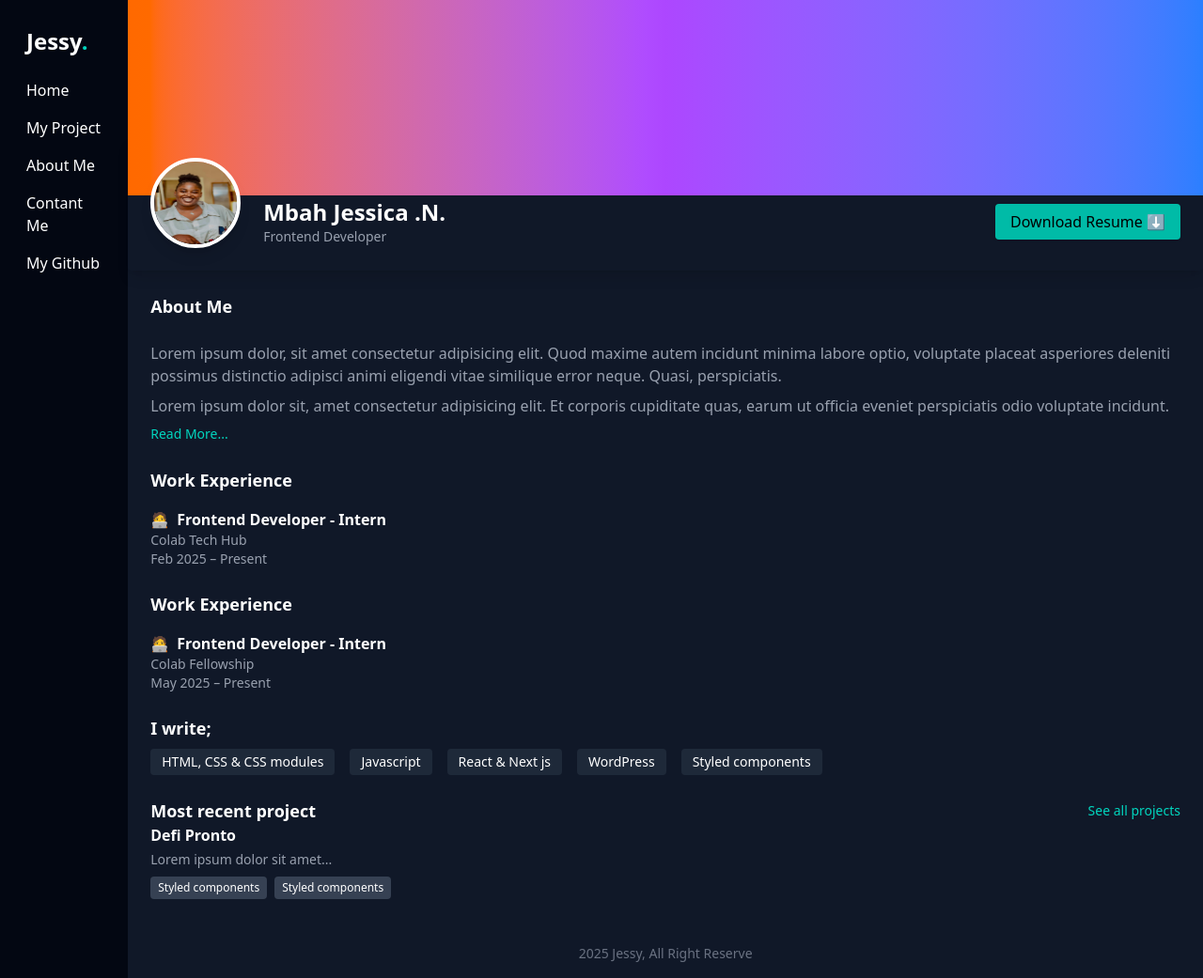
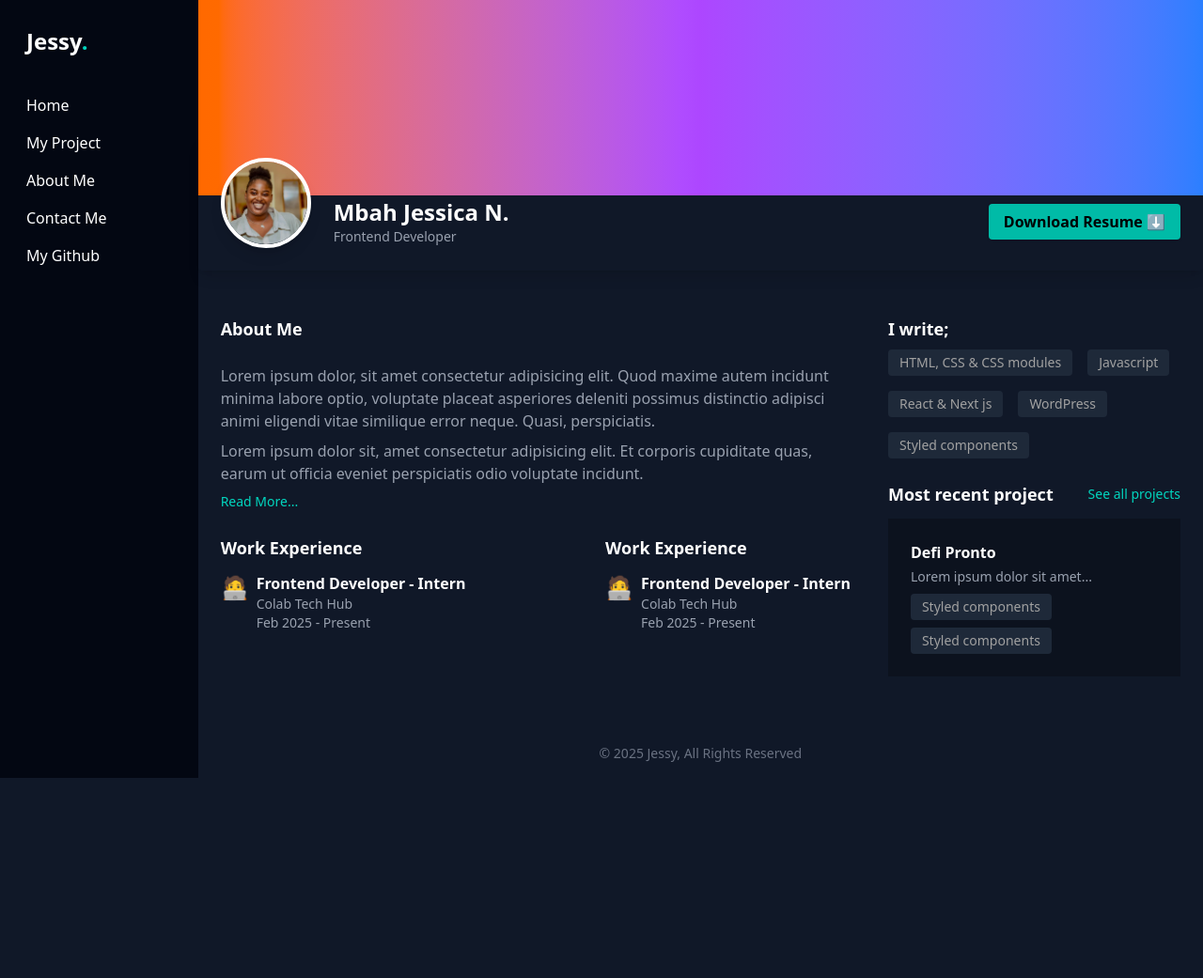
Before and after one commit to MissOrder/Portfolio, a plain HTML site: page index.html in a window 1280 px wide. Shown: the whole page at 94% size. After the commit the page ends 828 px from the top, so only its background shows below. Drawn offline with Linux system fonts and the light colour scheme.

Commit message:
fixed responsivness

```diff
--- a/index.html
+++ b/index.html
@@ -1,127 +1,182 @@
 <!DOCTYPE html>
 <html lang="en">
-
 	<head>
-  <meta charset="UTF-8">
-  <meta name="viewport" content="width=device-width, initial-scale=1.0">
+		<meta charset="UTF-8" />
+		<meta name="viewport" content="width=device-width, initial-scale=1.0" />
 		<title>Portfolio</title>
-  <link href="src/output.css" rel="stylesheet">
+		<link href="src/output.css" rel="stylesheet" />
 	</head>
 
-<body>
-  <div class="flex min-h-screen">
-    <aside class="w-1/7 bg-gray-950 text-white flex flex-col p-7 space-y-6">
-      <h2 class="text-2xl font-bold"> Jessy<span class="font-bold text-teal-400">.</span></h2>
-      <nav class="space-y-7">
+	<body class="bg-gray-900">
+		<div class="flex max-w-[1440px] m-auto">
+			<aside
+				class="hidden laptop:flex w-1/3 bg-gray-950 text-white flex-col p-7 gap-y-6"
+			>
+				<h2 class="text-2xl font-bold">
+					Jessy<span class="font-bold text-teal-400">.</span>
+				</h2>
+				<nav class="">
 					<ul>
-          <li><a href="#" class="flex items-center hover:text-teal-950  ">Home</a></li>
-          <li><a  class="flex items-center hover:text-teal-400 mt-4"href="#">My Project</a></li>
-          <li><a href="#" class="flex items-center hover:text-teal-400 mt-4 ">About Me</a></li>
-          <li><a href="#" class="flex items-center hover:text-teal-400 mt-4 "> Contant Me</a></li>
-          <li><a href="#" class="flex items-center hover:text-teal-400 mt-4 ">My Github</a></li>
+						<li><a href="#">Home</a></li>
+						<li><a href="#">My Project</a></li>
+						<li><a href="#">About Me</a></li>
+						<li><a href="#">Contact Me</a></li>
+						<li>
+							<a
+								target="_blank"
+								href="https://github.com/MissOrder"
+								>My Github</a
+							>
+						</li>
 					</ul>
 				</nav>
 			</aside>
-    <main class="w-5/12/7 bg-gray-900 text-white relative">
 
+			<!-- NOTE⚠️: w-5/12/7 does nothing -->
+			<main class="bg-gray-900 text-white">
 				<!-- Hero Banner -->
-<section class="h-52 bg-gradient-to-r from-orange-500 via-purple-500 to-blue-500 ">
-</section>
+				<section
+					class="h-1/12 laptop:h-52 bg-gradient-to-r from-orange-500 via-purple-500 to-blue-500"
+				></section>
 
 				<!-- Profile Info Card overlapping the banner -->
-<section class=" px-6 py-6 flex items-center space-x-6 -mt-16 rounded shadow-lg z-10">
+				<section
+					class="px-6 py-6 laptop:flex items-center space-x-6 -mt-16 rounded shadow-lg z-10"
+				>
 					<!-- Profile Image -->
-  <img src="Jessica.jpg" alt="Photo of Jessica"
-       class="w-24 h-24 rounded-full border-4 border-white shadow-lg">
+					<img
+						src="Jessica_cropped.jpg"
+						alt="Photo of Jessica"
+						class="w-24 h-24 rounded-full border-4 border-white shadow-lg"
+					/>
 
 					<!-- Name and Role -->
 					<div>
-    <h2 class="text-2xl font-bold mt-10">Mbah Jessica .N.</h2>
+						<h2 class="text-2xl font-bold laptop:mt-10 mt-2">
+							Mbah Jessica N.
+						</h2>
 						<p class="text-sm text-gray-400">Frontend Developer</p>
 					</div>
 
 					<!-- Resume Download Button -->
 					<div class="ml-auto mt-10">
-    <a href="Mbah-Jessica.pdf"
-       class="bg-teal-500 text-black px-4 py-2 rounded shadow hover:bg-teal-400 transition">
+						<a
+							href="Mbah-Jessica.pdf"
+							class="bg-teal-500 text-black px-4 py-2 rounded shadow hover:bg-teal-400 transition font-semibold"
+						>
 							Download Resume ⬇️
 						</a>
 					</div>
 				</section>
 
-
-
-
+				<section class="laptop:flex p-6 gap-10">
+					<section class="main-col-1">
 						<!-- about me -->
-      <section class="px-6 mt-6">
+						<section class="mt-6">
 							<h2 class="text-lg font-semibold">About Me</h2>
-        <p class="text-gray-400 mt-6">Lorem ipsum dolor, sit amet consectetur adipisicing elit. Quod maxime autem incidunt minima labore optio,
-          voluptate placeat asperiores deleniti possimus distinctio adipisci animi eligendi vitae similique error neque.
-          Quasi, perspiciatis.</p>
-        <p class="text-gray-400 mt-2">Lorem ipsum dolor sit, amet consectetur adipisicing elit. Et corporis cupiditate quas, earum ut officia
-          eveniet
-          perspiciatis odio voluptate incidunt.</p>
-        <a href="#" class="text-teal-400 text-sm mt-2 inline-block"> Read More...</a>
+							<p class="text-gray-400 mt-6">
+								Lorem ipsum dolor, sit amet consectetur
+								adipisicing elit. Quod maxime autem incidunt
+								minima labore optio, voluptate placeat
+								asperiores deleniti possimus distinctio adipisci
+								animi eligendi vitae similique error neque.
+								Quasi, perspiciatis.
+							</p>
+							<p class="text-gray-400 mt-2">
+								Lorem ipsum dolor sit, amet consectetur
+								adipisicing elit. Et corporis cupiditate quas,
+								earum ut officia eveniet perspiciatis odio
+								voluptate incidunt.
+							</p>
+							<a
+								href="#"
+								class="text-teal-400 text-sm mt-2 inline-block"
+							>
+								Read More...</a
+							>
 						</section>
 
 						<!-- work experience -->
-      <section class="px-6 mt-6">
-  <h2 class="text-lg font-semibold">Work Experience</h2>
-  <div class="flex space-x-6 mt-4">
+						<div class="flex justify-between">
+							<div class="work-exp-card">
+								<h2 class="text-lg font-semibold">
+									Work Experience
+								</h2>
+								<div class="flex gap-x-2 mt-3">
+									<div class="text-2xl">🧑‍💻</div>
 									<div>
-      <div class="flex items-center space-x-2">
-        <span>🧑‍💻</span>
-        <p class="font-semibold">Frontend Developer - Intern</p>
-      </div>
-      <p class="text-gray-400 text-sm">Colab Tech Hub<br>Feb 2025 – Present</p>
+										<p class="font-semibold">
+											Frontend Developer - Intern
+										</p>
+										<p class="text-gray-400 text-sm">
+											Colab Tech Hub<br />Feb 2025 -
+											Present
+										</p>
 									</div>
 								</div>
-</section>
-      <section class="px-6 mt-6">
-  <h2 class="text-lg font-semibold">Work Experience</h2>
-  <div class="flex space-x-6 mt-4">
+							</div>
+
+							<div class="work-exp-card">
+								<h2 class="text-lg font-semibold">
+									Work Experience
+								</h2>
+								<div class="flex gap-x-2 mt-3">
+									<div class="text-2xl">🧑‍💻</div>
 									<div>
-      <div class="flex items-center space-x-2">
-        <span>🧑‍💻</span>
-        <p class="font-semibold">Frontend Developer - Intern</p>
+										<p class="font-semibold">
+											Frontend Developer - Intern
+										</p>
+										<p class="text-gray-400 text-sm">
+											Colab Tech Hub<br />Feb 2025 -
+											Present
+										</p>
 									</div>
-      <p class="text-gray-400 text-sm">Colab Fellowship<br>May 2025 – Present</p>
+								</div>
 							</div>
 						</div>
 					</section>
 
-<section class="px-6 mt-6">
+					<section class="main-col-2 w-4/5">
+						<!-- My Stack -->
+						<section class="mt-6">
 							<h2 class="text-lg font-semibold">I write;</h2>
-  <div class="flex flex-wrap gap-4 mt-2">
-    <span class="bg-gray-800 px-3 py-1 rounded text-sm">HTML, CSS & CSS modules</span>
-    <span class="bg-gray-800 px-3 py-1 rounded text-sm">Javascript</span>
-    <span class="bg-gray-800 px-3 py-1 rounded text-sm">React & Next js</span>
-    <span class="bg-gray-800 px-3 py-1 rounded text-sm">WordPress</span>
-    <span class="bg-gray-800 px-3 py-1 rounded text-sm">Styled components</span>
+							<div class="stack flex flex-wrap gap-4 mt-2">
+								<span>HTML, CSS & CSS modules</span>
+								<span>Javascript</span>
+								<span>React & Next js</span>
+								<span>WordPress</span>
+								<span>Styled components</span>
 							</div>
 						</section>
 
-
-
 						<!-- Most Recent Project -->
-      <section class="px-6 mt-6">
+						<section class="mt-6">
 							<div class="flex justify-between items-center">
-          <h3 class="text-lg font-semibold">Most recent project</h3>
-          <a href="#" class="text-teal-400 text-sm">See all projects</a>
+								<h3 class="text-lg font-semibold">
+									Most recent project
+								</h3>
+								<a href="#" class="text-teal-400 text-sm"
+									>See all projects</a
+								>
 							</div>
-        <div class="project-card">
+							<div class="project-card bg-[#00000040] p-6 mt-3">
 								<h4 class="font-semibold">Defi Pronto</h4>
-          <p class="text-gray-400 text-sm mt-1">Lorem ipsum dolor sit amet...</p>
-          <ul class="flex gap-2 mt-2">
-            <li class="bg-gray-700 px-2 py-1 text-xs rounded">Styled components</li>
-            <li class="bg-gray-700 px-2 py-1 text-xs rounded">Styled components</li>
+								<p class="text-gray-400 text-sm mt-1">
+									Lorem ipsum dolor sit amet...
+								</p>
+								<ul class="stack flex flex-wrap gap-2 mt-2">
+									<span> Styled components </span>
+									<span> Styled components </span>
 								</ul>
 							</div>
 						</section>
-      <footer  class="text-center text-gray-500 text-sm py-4 mt-8">
-        <p>2025 Jessy, All Right Reserve</p>
+					</section>
+				</section>
+
+				<footer class="text-center text-gray-500 text-sm py-4 mt-8">
+					<p>&copy; 2025 Jessy, All Rights Reserved</p>
 				</footer>
+			</main>
 		</div>
 	</body>
-
 </html>
--- a/src/input.css
+++ b/src/input.css
@@ -1 +1,20 @@
 @import "tailwindcss";
+
+@theme {
+	--breakpoint-*: initial;
+	--breakpoint-tablet: 40rem;
+	--breakpoint-laptop: 64rem;
+	--breakpoint-desktop: 80rem;
+}
+
+aside ul li {
+	@apply hover:text-teal-400 mt-4;
+}
+
+.work-exp-card {
+	@apply mt-6;
+}
+
+.stack span {
+	@apply bg-gray-800 px-3 py-1 rounded text-sm text-neutral-400;
+}
```
Also changed, not shown: Jessica.jpg (deleted), Jessica_cropped.jpg (added), src/output.css. Lines whose indentation alone changed are shown as unchanged.
